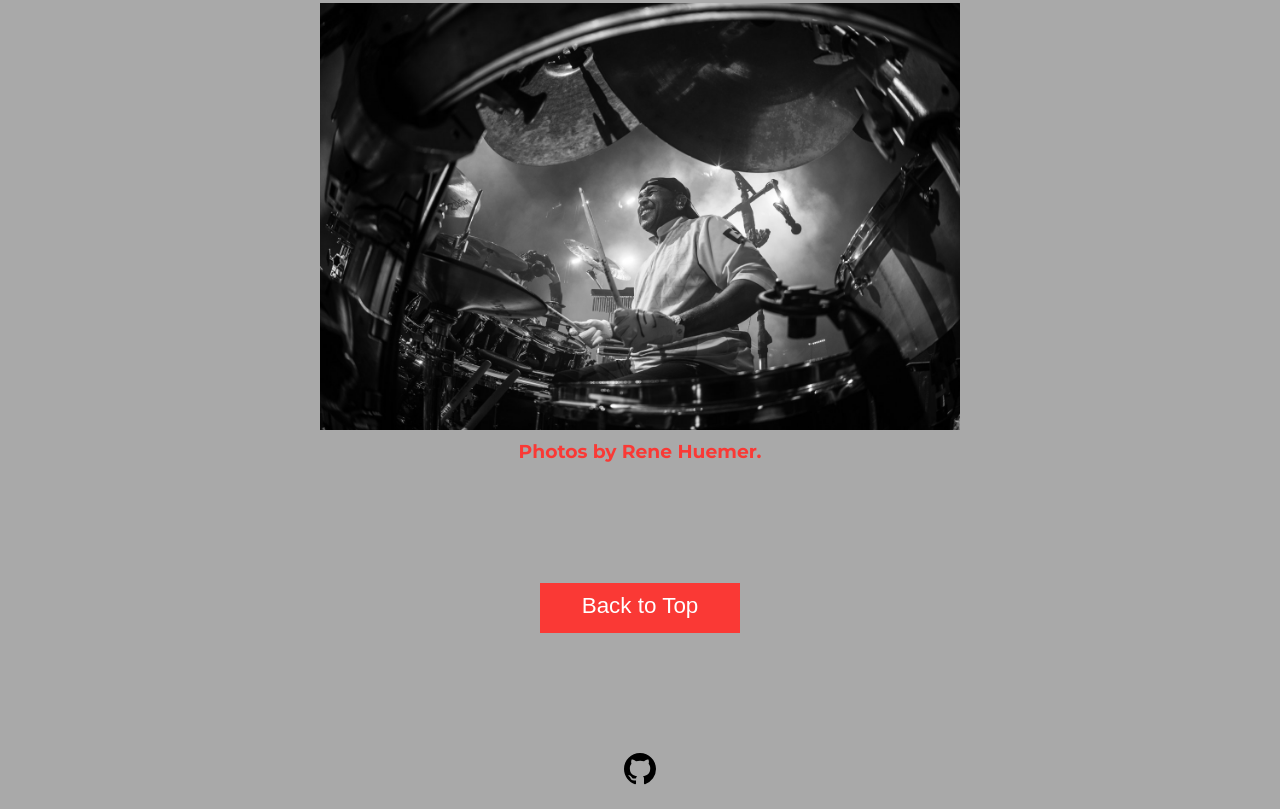
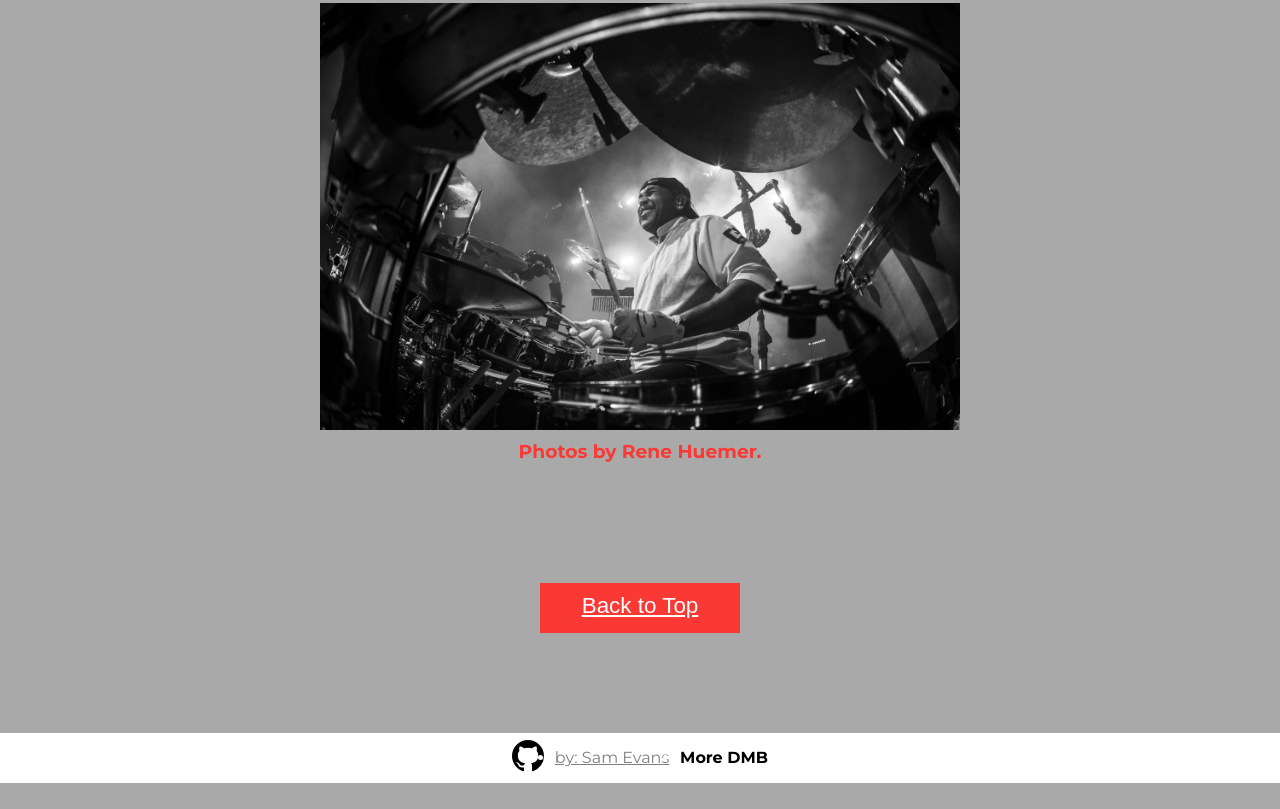
Before and after one commit to scevans3452/Project-1, a plain HTML site: page index.html in a window 1280 px wide. Shown: the part 1330-2139 px from the top of the page. After the commit the page ends 2113 px from the top, so only its background shows below. Drawn offline with Linux system fonts and the light colour scheme.

Commit message:
Finished footer...for now. Still need to work on the carousel, but I'm going to start on the Discography page

```diff
--- a/css/main.scss
+++ b/css/main.scss
@@ -29,12 +29,12 @@ nav {
     z-index: 99;
 }
 
-.container ul{
+nav ul{
     width: auto;
     padding: 20px 0;
     margin: 0 auto;
     display: flex;
-    justify-content: center;
+    //justify-content: center;
     list-style-type: none;
     position: sticky;
 }
@@ -48,26 +48,23 @@ nav {
     letter-spacing: 3px;
 }
 
-.container > ul li:first-of-type {
+nav ul li:first-of-type {
     a:hover {
         padding-left: 22px;
         border-left: #CED2CC solid 3px;
     }
 }
-
-.container > ul li:last-of-type {
+nav ul li:last-of-type {
     a:hover {
         padding-right: 22px;
         border-right: #CED2CC solid 3px;
     }
 }
-
 .nav:hover {
     background-color: transparent;
     color: #fa3935;
     border-bottom: #CED2CC solid 3px;
 }
-
 .hero-content {
     position: absolute;
     opacity: 0;
@@ -78,7 +75,6 @@ nav {
     animation: slide 2s 1.2s;
     animation-fill-mode: forwards; // keeps text visible after slide-in.
 }
-
 h2 {
     display: block;
     text-align: center;
@@ -86,38 +82,52 @@ h2 {
     text-decoration: underline;
     margin: 100px auto 10px auto;
 }
-
 .frame-container {
     position: relative;
-    //background: yellow;
     margin: 0 auto;
     top: 100%;
-    //height: 500px;
     width: 78%;
     z-index: 2;
     overflow: hidden;
 }
-
 .middle {
     display: flex;
     flex-direction: column;
 }
-
 .tour-dates {
-    //border: 1px solid red;
     height: 315px;
     width: 100%;
     margin-top: -124px;
     margin-right: -40px;
-    //margin-bottom: -40px;
     overflow: hidden;
+}
+
+.black {
+    color: black;
+    font-weight: bold;
+    text-decoration: none;
+}
+
+.grey {
+    color: gray;
+    text-decoration: underline;
+}
+
+.footer-text {
+    padding: 8px 0;
+    display: inline-block;
+    justify-self: center;
+    align-self: center;
+}
+
+a.footer-text:hover {
+    color: #ff5100;
 }
 
 .btn {
     a {
         display: inline-block;
         padding-top: 10px;
-        text-decoration: none;
         font-size: 1.4rem;
         color: white;
         height: inherit;
@@ -163,7 +173,6 @@ div.container {
     flex-direction: column;
     justify-content: center;
     align-items: center;
-
 }
 
 #active-img {
@@ -180,13 +189,31 @@ div.container {
 }
 
 .git-link {
-    background-color: darkgray;
+    background-color: inherit;
     fill: black;
 }
+
 .git-link:hover {
     fill: #ff5100;
+}
 
-  }
+footer {
+    display: flex;
+    align-items: center;
+    justify-content: center;
+    background: white;
+    height: 50px;
+}
+
+.inner-foot {
+    width: 20%;
+}
+
+.inner-foot ul {
+    display: flex;
+    flex-direction: row;
+    justify-content: space-between;
+}
 
 .github-icon {
     height: 32px;
--- a/index.html
+++ b/index.html
@@ -10,7 +10,7 @@
 </head>
 <body>
     <div class="container">
-        <nav class="container">
+        <nav>
             <ul>
                 <li><a class="nav" href="index.html"><span>HOME</span></a></li>
                 <li><a class="nav" href="discography.html">DISCOGRAPHY</a></li>
@@ -43,6 +43,7 @@
         </div>
 
         <footer>
+            <div class="inner-foot">
                 <ul>
                     <li>
                         <a class="git-link" href="https://github.com/scevans3452/Project-1">
@@ -51,10 +52,10 @@
                             </svg>
                         </a>
                     </li>
-
-                    <li></li>
-                <li></li>
+                    <li><p class="footer-text grey">by: Sam Evans</p></li>
+                    <li><a class="footer-text black" href="https://www.davematthewsband.com">More DMB</a></li>
                 </ul>
+            </div>
         </footer>
     </div>
 </body>
```
Also changed, not shown: css/main.css, 1 other file. Lines whose indentation alone changed are shown as unchanged.
